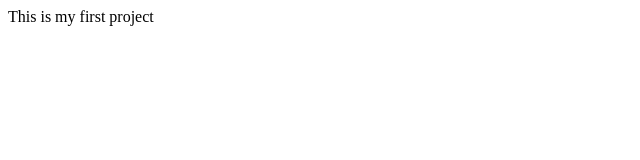
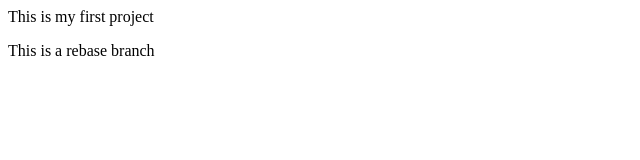
Before and after one commit to hikom563/LocalRepo1, a plain HTML site: page index.html in a window 1280 px wide. Shown: the whole page, without its empty margins (0-640 px from the left). Drawn offline with Linux system fonts and the light colour scheme.

Commit message:
Changes in rebase branch

```diff
--- a/index.html
+++ b/index.html
@@ -1 +1,2 @@
 <p>This is my first project</p>
+<p>This is a rebase branch</p>
```
